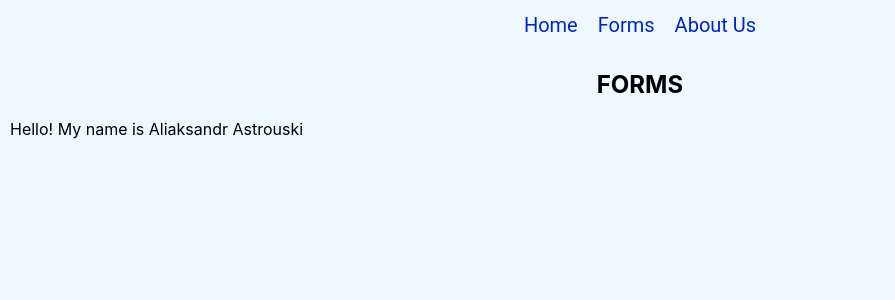
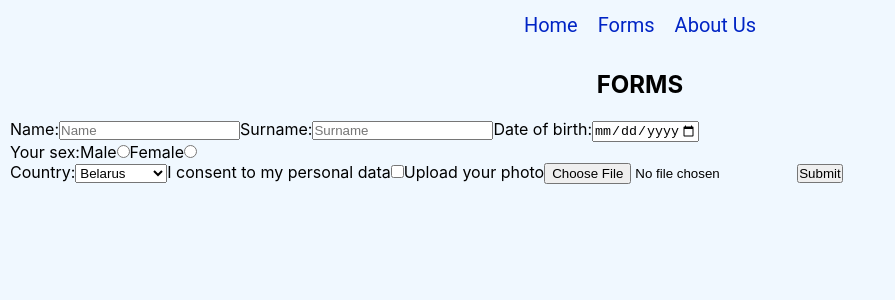
Before and after one commit to sylarBrest/REACT2022Q3, a React (Create React App) app in the folder first-react-app/: page /sylarbrest-REACT2022Q3/forms in a window 1280 px wide. Shown: the top 300 px of the page, without its empty margins (0-895 px from the left). Built offline with nearby package versions, Linux system fonts and the light colour scheme.

Commit message:
feat: render form without any styles

```diff
--- /dev/null
+++ b/first-react-app/src/components/Main/Forms/Form.tsx
@@ -0,0 +1,60 @@
+import { COUNTRIES } from 'data/constants';
+import React from 'react';
+
+class Form extends React.Component {
+  render() {
+    return (
+      <form>
+        <label>
+          Name:
+          <input type="text" name="name" placeholder="Name" />
+        </label>
+        <label>
+          Surname:
+          <input type="text" name="surname" placeholder="Surname" />
+        </label>
+        <label>
+          Date of birth:
+          <input
+            type="date"
+            name="birthdate"
+            min="1930-01-01"
+            max={new Date().toISOString().slice(0, 10)}
+          />
+        </label>
+        <div>
+          <span>Your sex:</span>
+          <label>
+            Male
+            <input type="radio" name="sex" value="male" />
+          </label>
+          <label>
+            Female
+            <input type="radio" name="sex" value="female" />
+          </label>
+        </div>
+        <label>
+          Country:
+          <select name="country">
+            {COUNTRIES.map((country: string) => (
+              <option value={country.toLowerCase()} key={country.toLowerCase()}>
+                {country}
+              </option>
+            ))}
+          </select>
+        </label>
+        <label>
+          I consent to my personal data
+          <input type="checkbox" name="personal" value="agree" />
+        </label>
+        <label>
+          Upload your photo
+          <input type="file" name="image" capture="user" accept=".jpg,.png" />
+        </label>
+        <input type="submit" value="Submit" />
+      </form>
+    );
+  }
+}
+
+export default Form;
--- a/first-react-app/src/data/constants.ts
+++ b/first-react-app/src/data/constants.ts
@@ -1,4 +1,13 @@
 import { TCardProps, TItemProps } from './types';
+
+export const COUNTRIES: string[] = [
+  'Belarus',
+  'Russia',
+  'Poland',
+  'Kazakhstan',
+  'Georgia',
+  'Lithuania',
+];
 
 export const ROUTE_PATHS: TItemProps[] = [
   {
--- a/first-react-app/src/pages/forms.tsx
+++ b/first-react-app/src/pages/forms.tsx
@@ -1,8 +1,10 @@
+import Form from 'components/Main/Forms/Form';
+
 const Forms = () => {
   return (
     <section className="section forms-section" data-testid="forms-page">
       <h1 className="title">Forms</h1>
-      <p>Hello! My name is Aliaksandr Astrouski</p>
+      <Form />
     </section>
   );
 };
```
